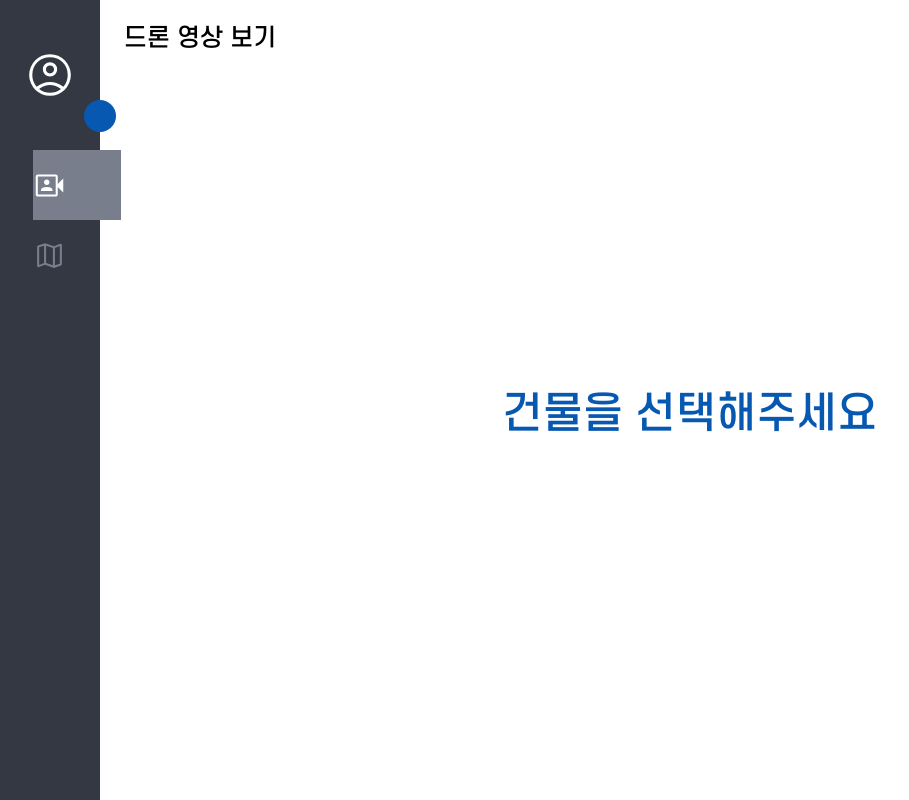
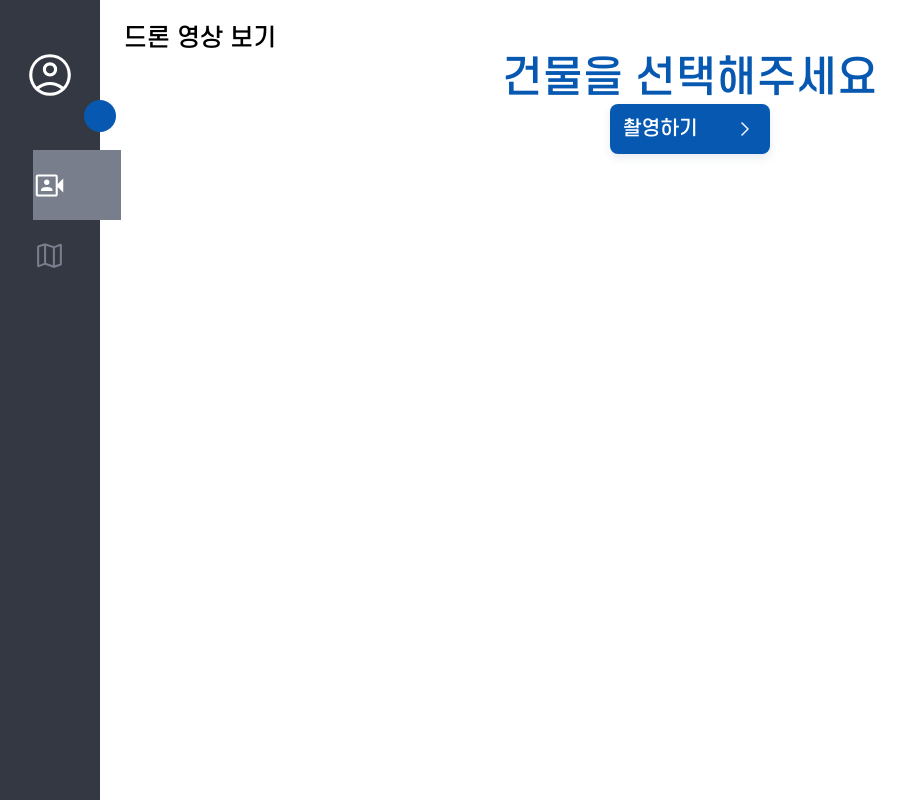
Before and after one commit to cyctjdghks/SKYEYE, a React (Vite) app in the folder FE/: page /drone in a window 1280 px wide. Shown: the whole page, without its empty margins (0-909 px from the left). Built offline with nearby package versions, Linux system fonts and the light colour scheme.

Commit message:
feat : Primary Button

```diff
--- a/FE/src/present/common/Button/Button.style.ts
+++ b/FE/src/present/common/Button/Button.style.ts
@@ -1 +1,29 @@
 import styled from "@emotion/styled";
+import { theme } from "@src/constant/theme";
+
+export const PrimaryBtn = styled.button`
+  background-color: ${theme.colors.greyscale.point};
+  color: ${theme.colors.greyscale.light3};
+  padding: 0.8rem;
+  border: none;
+  font-family: "SCDream5";
+  font-size: 1.22rem;
+  width: fit-content;
+  min-width: 10rem;
+  border-radius: 0.5rem;
+  box-shadow: ${theme.shadows.shadow2};
+
+  &.arrowExist {
+      display: flex;
+      justify-content: space-between;
+      align-items: center;
+  }
+
+  &:hover {
+    background-color: ${theme.colors.greyscale.pointLight};
+  }
+
+  & img {
+    height: 1.5rem;
+  }
+`;
--- a/FE/src/present/common/Button/PrimaryButton.tsx
+++ b/FE/src/present/common/Button/PrimaryButton.tsx
@@ -1,7 +1,21 @@
 import React, { memo } from "react";
+import { ButtonProps } from "@src/types/Button";
+import { PrimaryBtn } from "./Button.style";
+import Arrow from "@assets/button/arrow.png";
 
-const PrimaryButton = () => {
-  return <div></div>
+/**
+* 평소 point 색감, hover할 시 pointLight 색깔로 변경되는 기본 버튼
+
+  @param content 버튼 안에 들어갈 내용
+  @param isArrow 화살표 png 유무
+*/
+const PrimaryButton = ({ content, isArrow }: ButtonProps) => {
+  return (
+    <PrimaryBtn className={isArrow && "arrowExist"}>
+      <>{content}</>
+      {isArrow && <img src={Arrow} alt={content as string} />}
+    </PrimaryBtn>
+  );
 };
 
 export default memo(PrimaryButton);
--- a/FE/src/present/layout/SelectBuilding/SelectBuilding.style.tsx
+++ b/FE/src/present/layout/SelectBuilding/SelectBuilding.style.tsx
@@ -2,7 +2,6 @@ import styled from "@emotion/styled";
 
 export const Container = styled.div`
     width: 100%;
-    height: inherit;
     display: flex;
     justify-content: center;
     align-items: center;
--- a/FE/src/present/layout/SideContent/SideContent.Style.ts
+++ b/FE/src/present/layout/SideContent/SideContent.Style.ts
@@ -17,8 +17,12 @@ export const ContentBody = styled.div<ContentBodyProps>`
   position: relative;
   left: var(${(props) => (props.isOpen ? "--openWidth" : "--notOpenWidth")});
   padding: 1.5rem;
-  transition : ${theme.trans};
+  transition: ${theme.trans};
 
-  display: flex;
-  flex-direction: column;
+  & > .center {
+    display: flex;
+    flex-direction: column;
+    justify-content: center;
+    align-items: center;
+  }
 `;
--- a/FE/src/present/pages/drone/Drone.tsx
+++ b/FE/src/present/pages/drone/Drone.tsx
@@ -1,18 +1,22 @@
-import React, {memo, useState} from "react";
+import React, { memo, useState } from "react";
 import SideBar from "@common/SideBar/SideBar";
-import SideContent from "@layout/SideContent/SideContent"
+import SideContent from "@layout/SideContent/SideContent";
 import SelectBuilding from "@src/present/layout/SelectBuilding/SelectBuilding";
+import PrimaryButton from "@src/present/common/Button/PrimaryButton";
 
 const Drone = () => {
   const [isOpen, setIsOpen] = useState<boolean>(false);
   return (
-  <>
-    <SideBar isOpen={isOpen} setIsOpen={setIsOpen}/>
-    <SideContent isOpen={isOpen}>
-      <SelectBuilding />
-    </SideContent>
-  </>
-  )
+    <>
+      <SideBar isOpen={isOpen} setIsOpen={setIsOpen} />
+      <SideContent isOpen={isOpen}>
+        <div className="center">
+          <SelectBuilding />
+          <PrimaryButton content={"촬영하기"} isArrow={true} />
+        </div>
+      </SideContent>
+    </>
+  );
 };
 
 export default memo(Drone);
--- /dev/null
+++ b/FE/src/types/Button.ts
@@ -0,0 +1,4 @@
+export type ButtonProps = {
+    content: String;
+    isArrow: boolean;
+}
```
Also changed, not shown: FE/src/assets/button/arrow.png (added).
